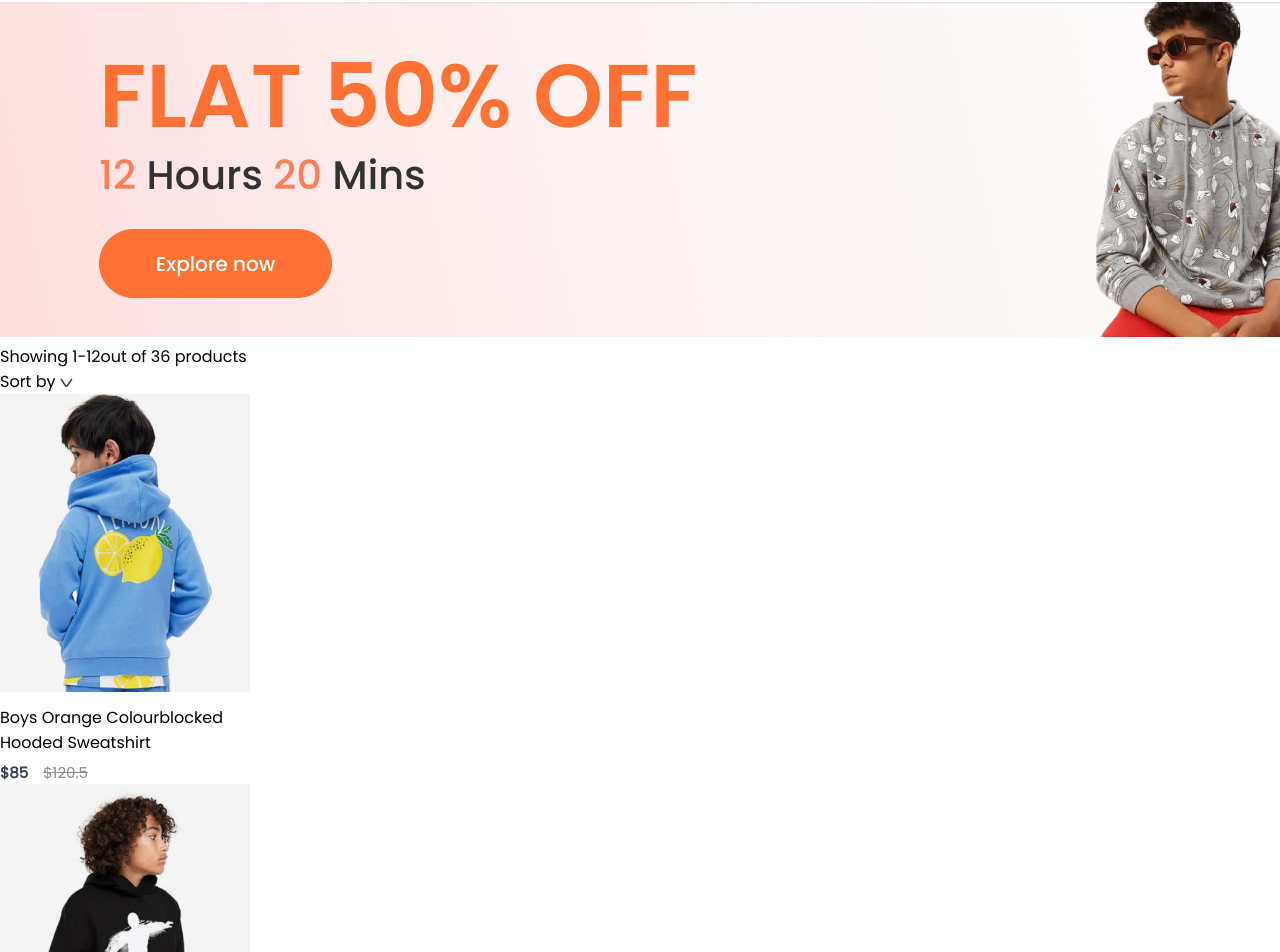
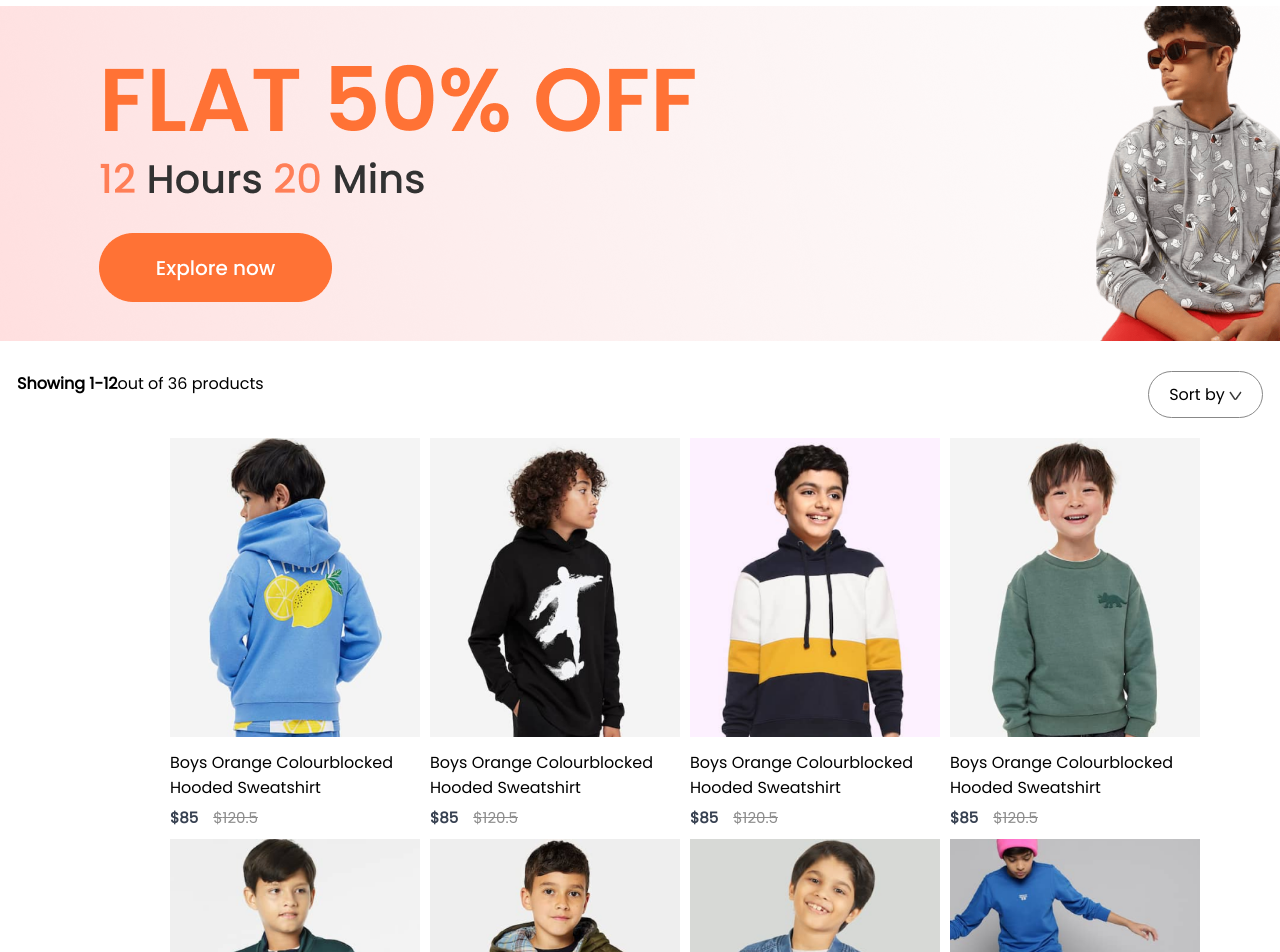
Before and after one commit to Biswajit82491/frontend, a React (Create React App) app: page /kids in a window 1280 px wide. Shown: the part 104-1056 px from the top of the page. Built offline with nearby package versions, Linux system fonts and the light colour scheme.

Commit message:
i am biswajit

```diff
--- a/src/App.js
+++ b/src/App.js
@@ -13,7 +13,7 @@
 
 function App() {
   return (
-    <div>
+    <div className='ppt'>
       <BrowserRouter>
       <Navbar/>
       <Routes>
--- a/src/Pages/CSS/ShopCategory.css
+++ b/src/Pages/CSS/ShopCategory.css
@@ -0,0 +1,29 @@
+*{
+    box-sizing: border-box;
+}
+.shopcategory-banner{
+    display:block;
+    margin: 30px auto;
+}
+.shopcategoty-indexSort{
+    display: flex;
+    margin: 0px 17px;
+    justify-content: space-between;
+    align-content: center;
+}
+.shopcategory-sort{
+    padding: 10px 20px;
+    border-radius: 40px;
+    border: 1px solid #888;
+    cursor: pointer;
+}
+.shopcategoty-indexSort p span{
+    font-weight: 600;
+}
+.shopcategory-products{
+    margin: 20px 170px;
+    display: grid;
+    grid-template-columns: 1fr 1fr 1fr 1fr;
+    row-gap: 60px;
+    gap: 10px;
+}
--- a/src/Pages/ShopCategory.jsx
+++ b/src/Pages/ShopCategory.jsx
@@ -9,12 +9,12 @@
 
   return (
     <div  className='shop-catogory'>
-         <img src={props.banner} alt="" srcset="" />
+         <img className='shopcategory-banner' src={props.banner} alt="" srcset="" />
          <div className="shopcategoty-indexSort">
           <p>
             <span>Showing 1-12</span>out of 36 products
           </p>
-          <div className="shopcategoty-sort">
+          <div className="shopcategory-sort">
             Sort by <img src={dropdown_icon} alt="" />
           </div>
          </div>
--- a/src/index.css
+++ b/src/index.css
@@ -1,5 +1,5 @@
 *{
-  margin: 0;
+  margin: 0px;
 }
 body {width: 100%;
   margin: 0;
```
